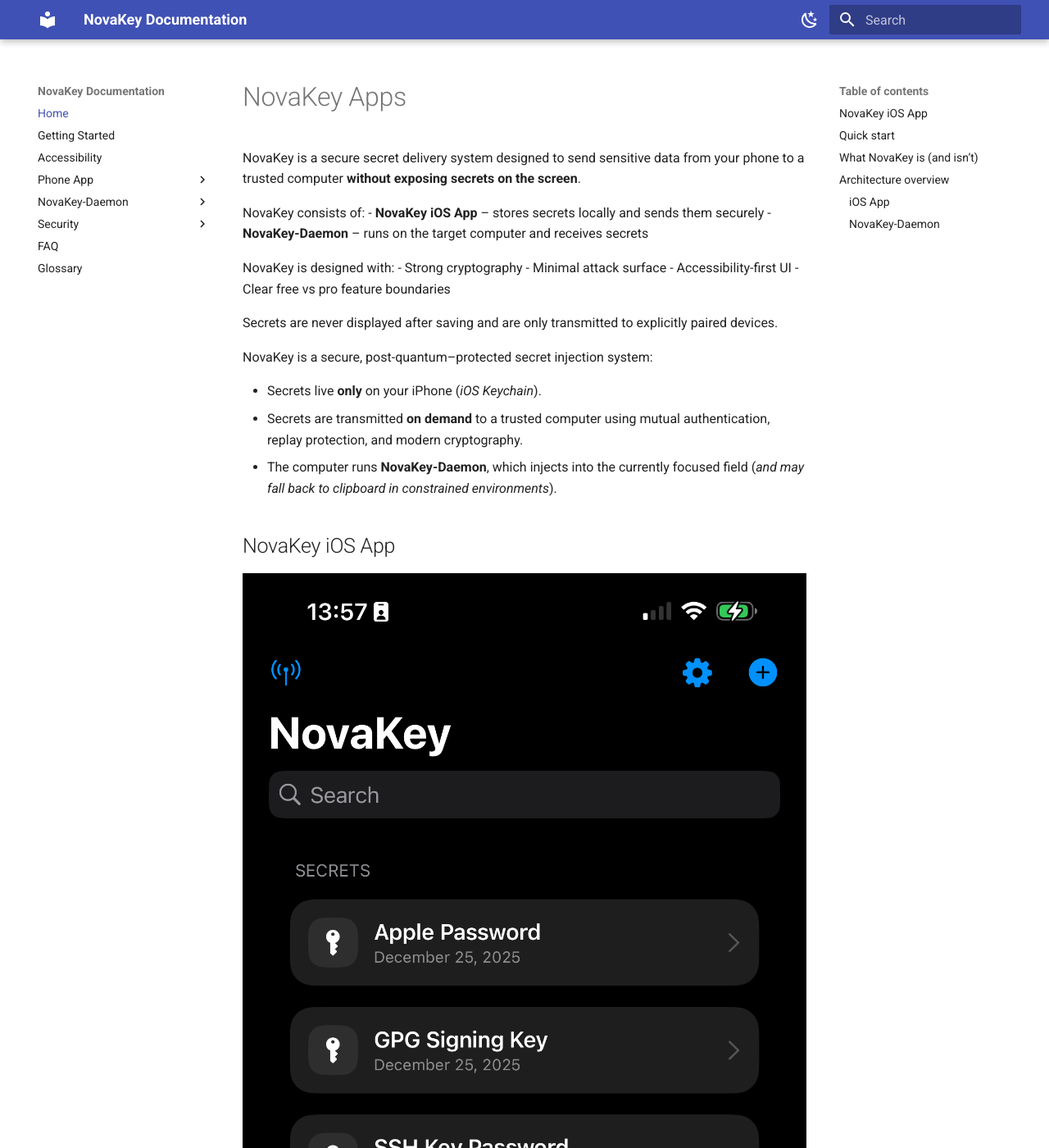
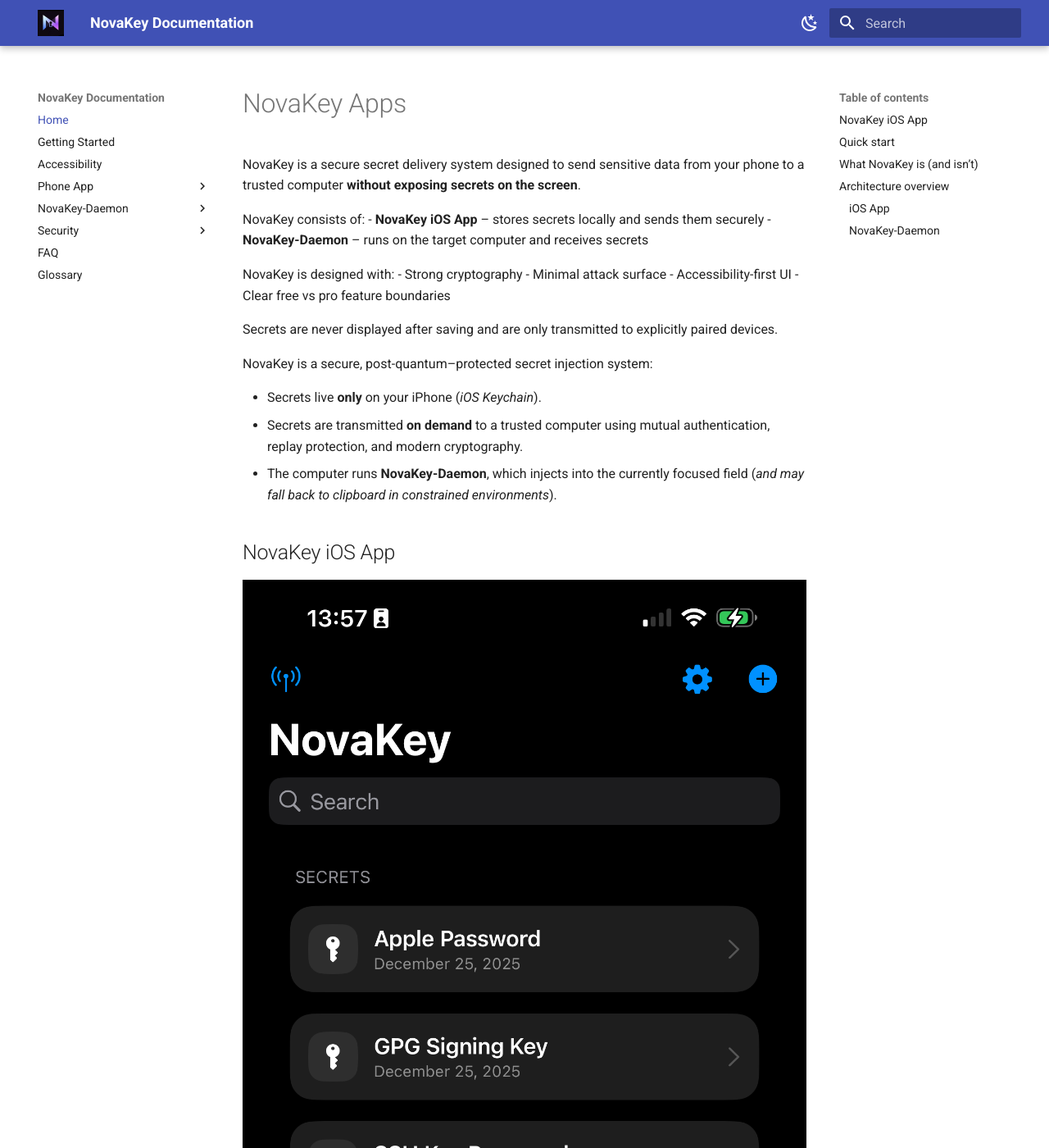
Before and after one commit to OsbornePro/NovaKey-Daemon, an MkDocs documentation site: the page built from docs/index.md, in a window 1280 px wide and 1400 px high. Shown: the whole window at 82% size. Built offline with MkDocs 1.6.1 and Material for MkDocs 9.7.7, drawn with Linux system fonts in a browser that asks for light colours.

Commit message:
Updated logo in docs

```diff
--- /dev/null
+++ b/docs/stylesheets/extra.css
@@ -0,0 +1,4 @@
+.md-header__button.md-logo img {
+  height: 32px; /* tweak 24–36 */
+  width: auto;
+}
--- a/mkdocs.yml
+++ b/mkdocs.yml
@@ -3,6 +3,8 @@
 
 theme:
   name: material
+  logo: assets/logo.png
+  favicon: assets/logo.png
   features:
     - navigation.instant
     - navigation.tracking
@@ -61,3 +63,6 @@
       - Protocol Summary: security/protocol-summary.md
   - FAQ: faq.md
   - Glossary: glossary.md
+
+extra_css:
+  - stylesheets/extra.css
```
Also changed, not shown: docs/assets/logo.jpg (added), docs/assets/logo.png (added).
